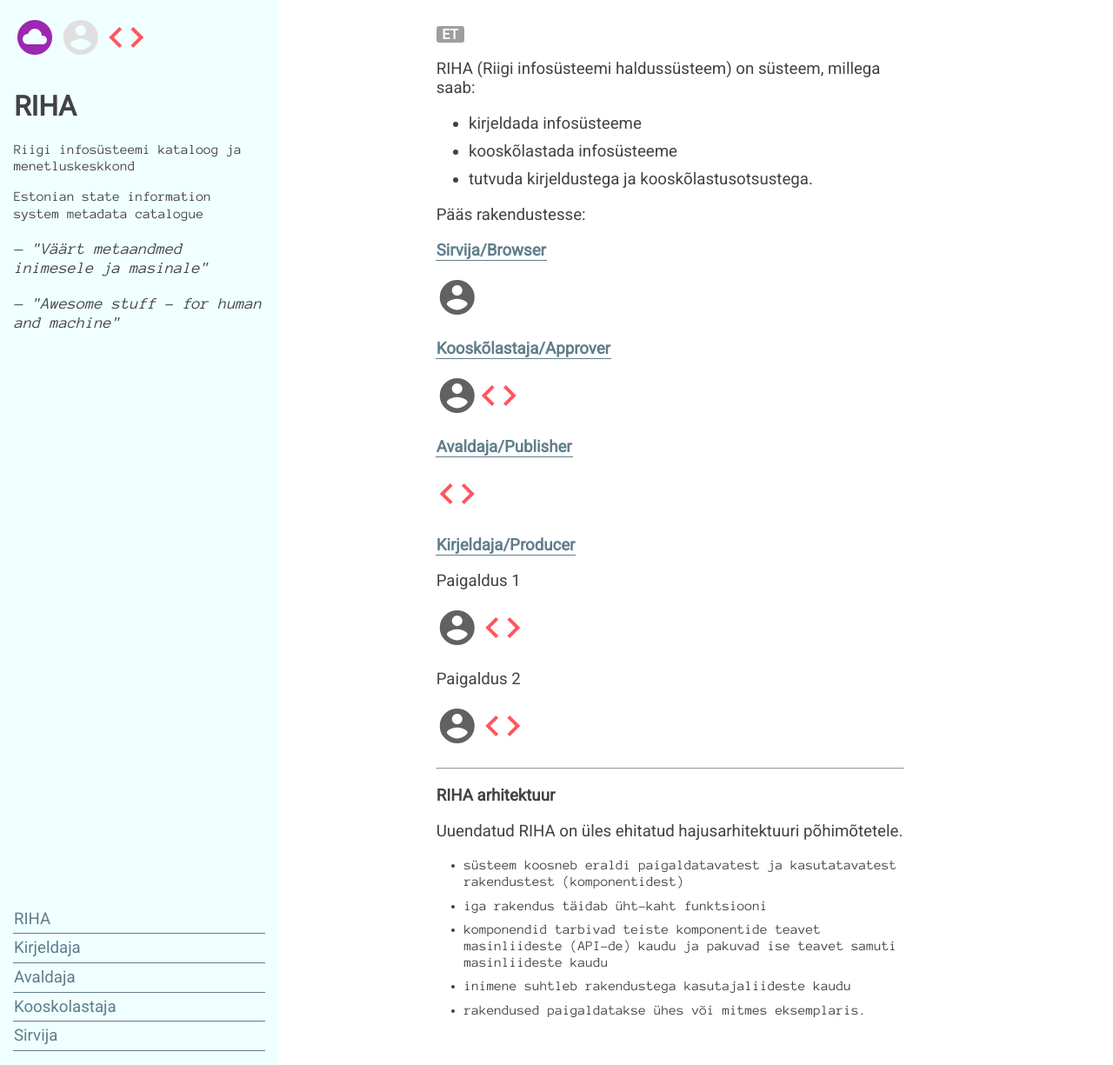
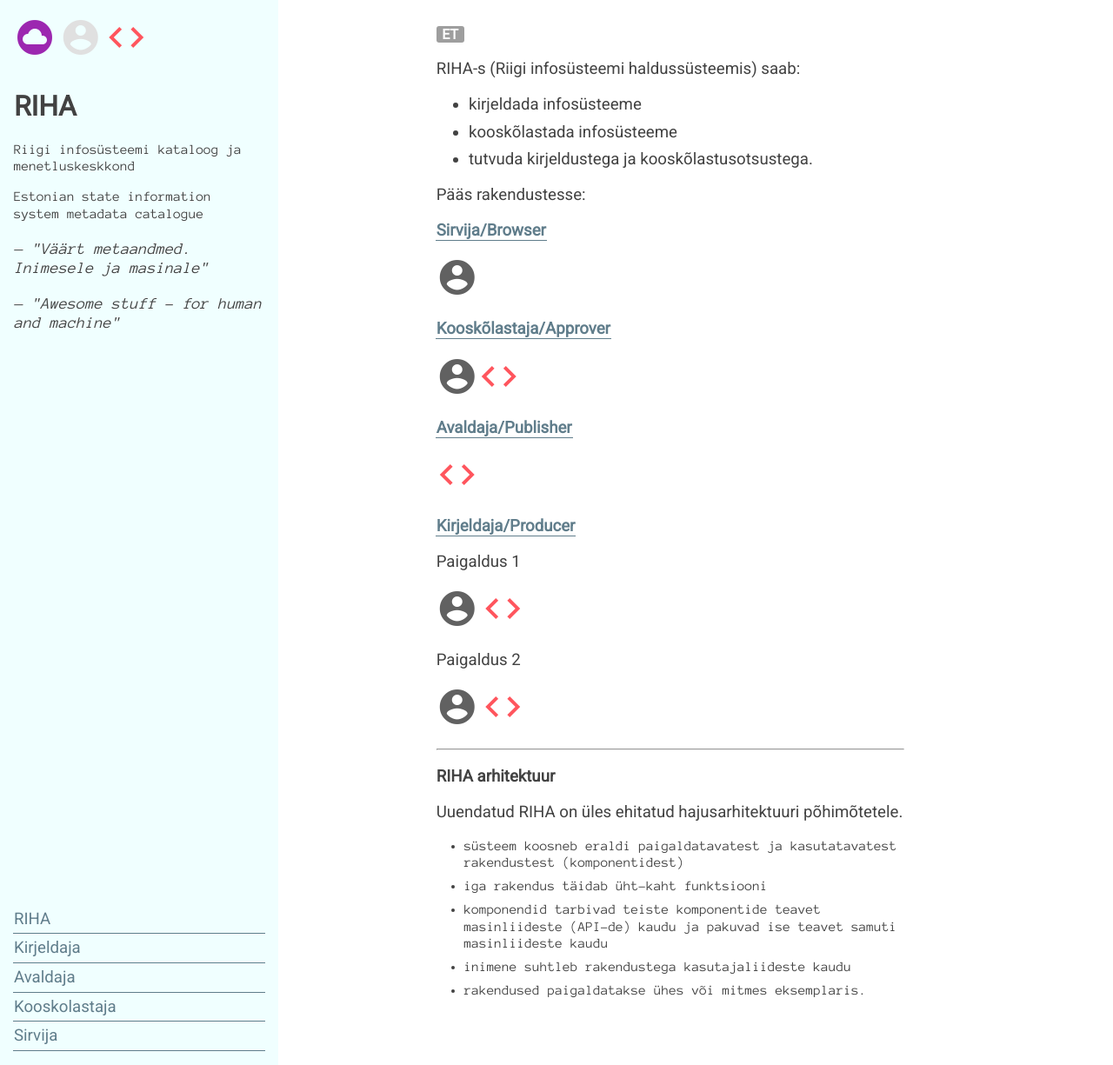
Before and after one commit to e-gov/RIHA-Index, a Jekyll site: the page built from index.md, in a window 1280 px wide and 1225 px high. Shown: the whole window at 87% size. Built offline with Jekyll 4.4.1, drawn with Linux system fonts in a browser that asks for light colours.

Commit message:
kaheksas

```diff
--- a/_includes/Riba.html
+++ b/_includes/Riba.html
@@ -13,7 +13,7 @@
       Estonian state information system metadata catalogue
     </p>
     <p class='Anon'>
-      <i>&mdash; "Väärt metaandmed inimesele ja masinale"</i>
+      <i>&mdash; "Väärt metaandmed. Inimesele ja masinale"</i>
     </p>
     <p class='Anon'>
       <i>&mdash; "Awesome stuff - for human and machine"</i>
--- a/index.md
+++ b/index.md
@@ -7,7 +7,7 @@ nr: 1
 
 {% include ET.html %}
 
-RIHA (Riigi infosüsteemi haldussüsteem) on süsteem, millega saab:
+RIHA-s (Riigi infosüsteemi haldussüsteemis) saab:
 
 - kirjeldada infosüsteeme
 - kooskõlastada infosüsteeme
```
